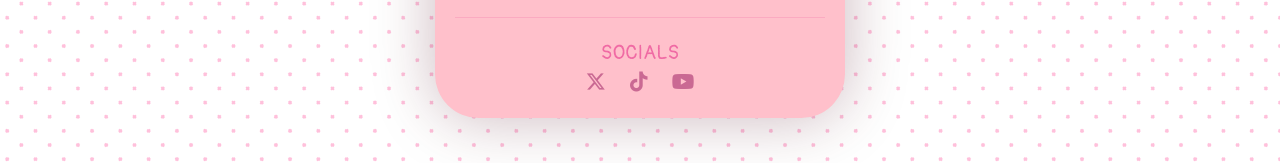
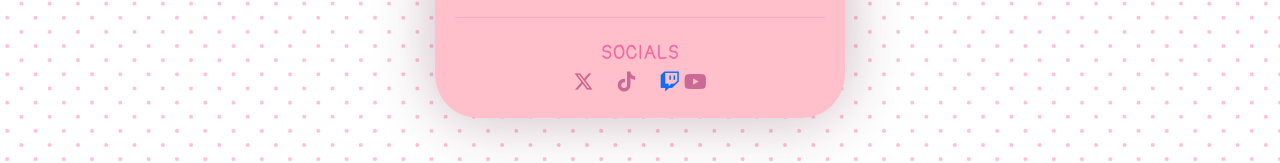
Before and after one commit to bubblegumbambi/bubblegumbambi.github.io, a plain HTML site: page index.html in a window 1280 px wide. Shown: the part 457-620 px from the top of the page. Drawn offline with nearby package versions, Linux system fonts and the light colour scheme; a web font is replaced by a local one.

Commit message:
Update index.html

```diff
--- a/index.html
+++ b/index.html
@@ -50,6 +50,7 @@
             <span>
                 <a href="https://x.com/Buukiyuu" target="_blank"><i class="cls-links q fa-brands fa-x-twitter"></i></a>
                 <a href="https://www.tiktok.com/@buukiyuu" target="_blank"><i class="cls-links q mx-3 fa-brands fa-tiktok"></i></a>
+                <a href="https://www.twitch.tv/buukiyuu" target="_blank"><i class="fa-brands fa-twitch"></i></a>
                 <a href="https://www.youtube.com/@Buukiyuu" target="_blank"><i class="cls-links q fa-brands fa-youtube"></i></a>
             </span>
         </div>
```
